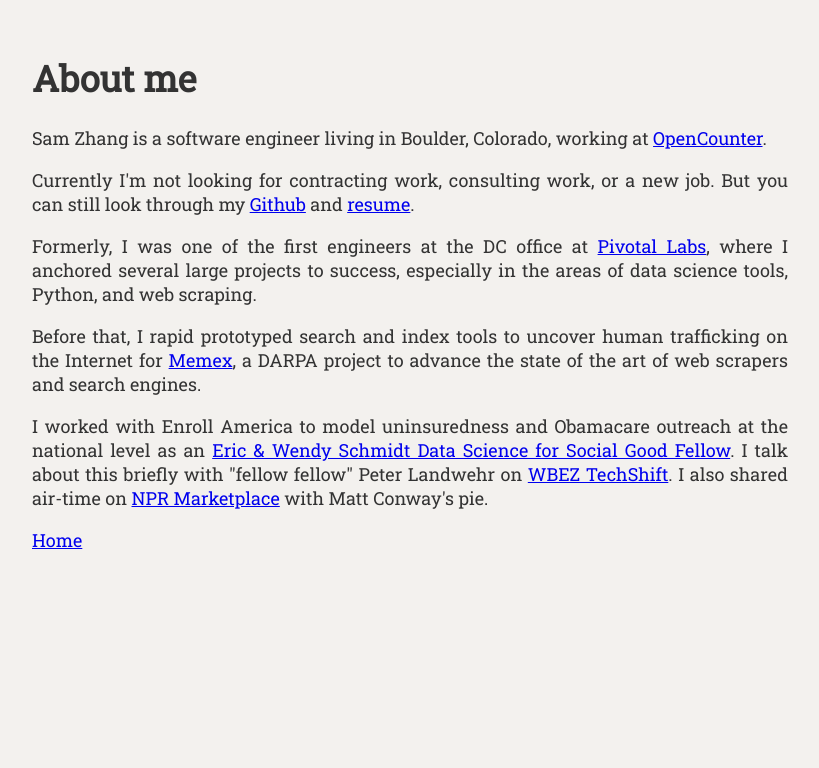
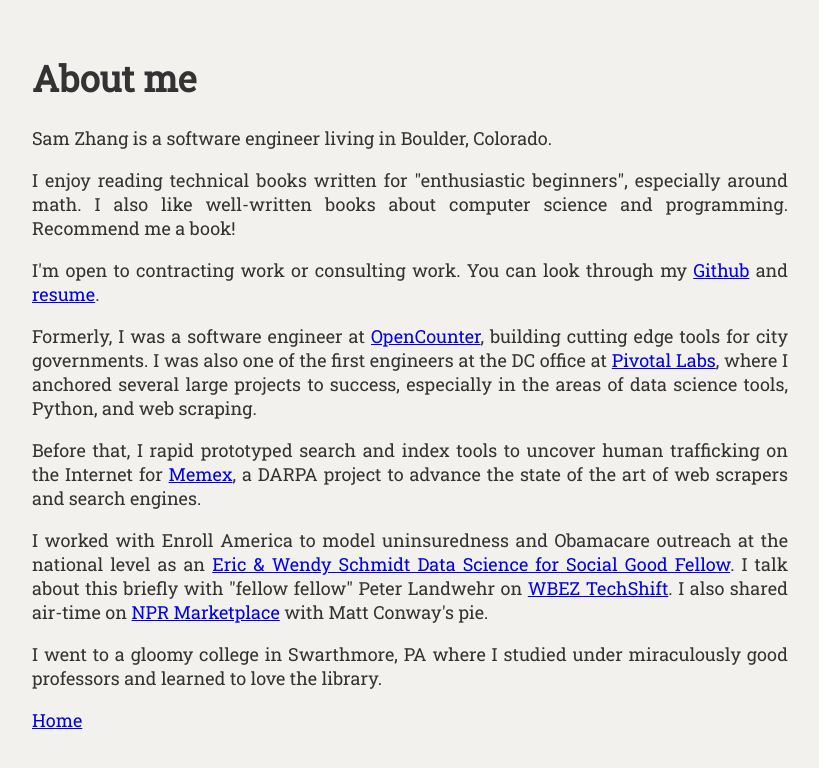
Before and after one commit to samzhang111/samzhang111.github.io, a Jekyll site: the page built from html/about.html, in a window 1280 px wide. Shown: the top 768 px of the page, without its empty margins (230-1049 px from the left). Built offline with Jekyll 4.4.1, drawn with Linux system fonts in a browser that asks for light colours.

Commit message:
Update job info

```diff
--- a/Gemfile
+++ b/Gemfile
@@ -1,2 +1,3 @@
 source 'https://rubygems.org'
 gem 'github-pages', group: :jekyll_plugins
+gem 'addressable'
--- a/html/about.html
+++ b/html/about.html
@@ -7,15 +7,18 @@
 
 <div content>
 
-    Sam Zhang is a software engineer living in Boulder, Colorado, working at <a href="https://opencounter.com">OpenCounter</a>.
+    Sam Zhang is a software engineer living in Boulder, Colorado.
+
+    <p>
+    I enjoy reading technical books written for "enthusiastic beginners", especially around math. I also like well-written books about computer science and programming. Recommend me a book!
 
     <p>
 
-    Currently I'm not looking for contracting work, consulting work, or a new job. But you can still look through my <a href="https://github.com/samzhang111">Github</a> and <a href="https://registry.jsonresume.org/szhang">resume</a>.
+    I'm open to contracting work or consulting work. You can look through my <a href="https://github.com/samzhang111">Github</a> and <a href="https://registry.jsonresume.org/szhang">resume</a>.
 
     <p>
 
-    Formerly, I was one of the first engineers at the DC office at <a href="http://pivotallabs.com">Pivotal Labs</a>, where I anchored several large projects to success, especially in the areas of data science tools, Python, and web scraping.
+    Formerly, I was a software engineer at <a href="https://opencounter.com">OpenCounter</a>, building cutting edge tools for city governments. I was also one of the first engineers at the DC office at <a href="http://pivotallabs.com">Pivotal Labs</a>, where I anchored several large projects to success, especially in the areas of data science tools, Python, and web scraping.
 
     <p>
 
@@ -26,4 +29,6 @@
     I worked with Enroll America to model uninsuredness and Obamacare outreach at the national level as an <a href="http://dssg.uchicago.edu">Eric & Wendy Schmidt Data Science for Social Good Fellow</a>. I talk about this briefly with "fellow fellow" Peter Landwehr on <a href="https://soundcloud.com/techshift/tech-shift-using-data-science-for-common-good">WBEZ TechShift</a>. I also shared air-time on <a href="http://www.marketplace.org/topics/tech/beyond-ad-clicks-using-big-data-social-good">NPR Marketplace</a> with Matt Conway's pie.
     <p>
 
+    I went to a gloomy college in Swarthmore, PA where I studied under miraculously good professors and learned to love the library.
+
 </div>
--- a/index.html
+++ b/index.html
@@ -6,11 +6,11 @@
 	<h2>About me</h2>
 	<div content>
 
-	    Sam Zhang is a software engineer living in Boulder, Colorado, working at <a href="https://opencounter.com">OpenCounter</a>.
+	    Sam Zhang is a software engineer living in Boulder, Colorado, currently on sabbatical through 2018.
 
 	    <p>
 
-	    Currently I'm not looking for contracting work, consulting work, or a new job. But you can still look through my <a href="https://github.com/samzhang111">Github</a>, <a href="https://registry.jsonresume.org/szhang">resume</a>, or <a href="/html/about/index.html">mini-bio</a>.
+	    You can see a more detailed mini-bio <a href="/html/about/index.html">here</a>.
 
 	</div>
 
```
Also changed, not shown: Gemfile.lock.
